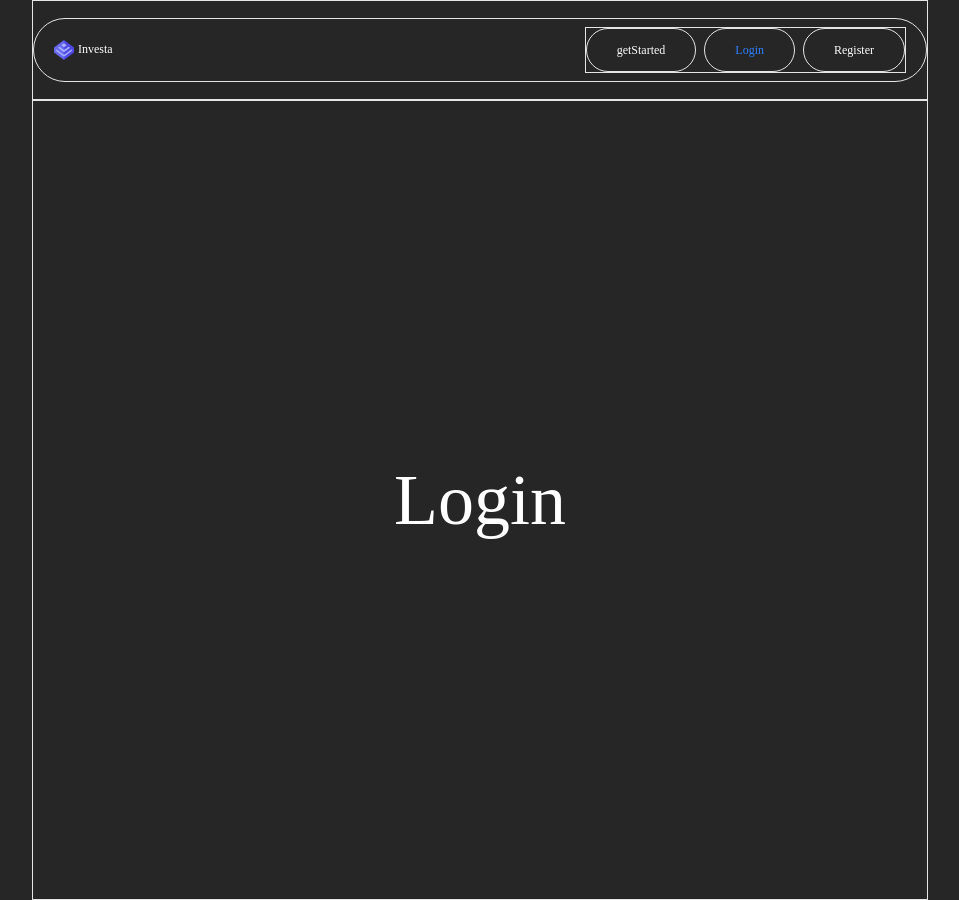
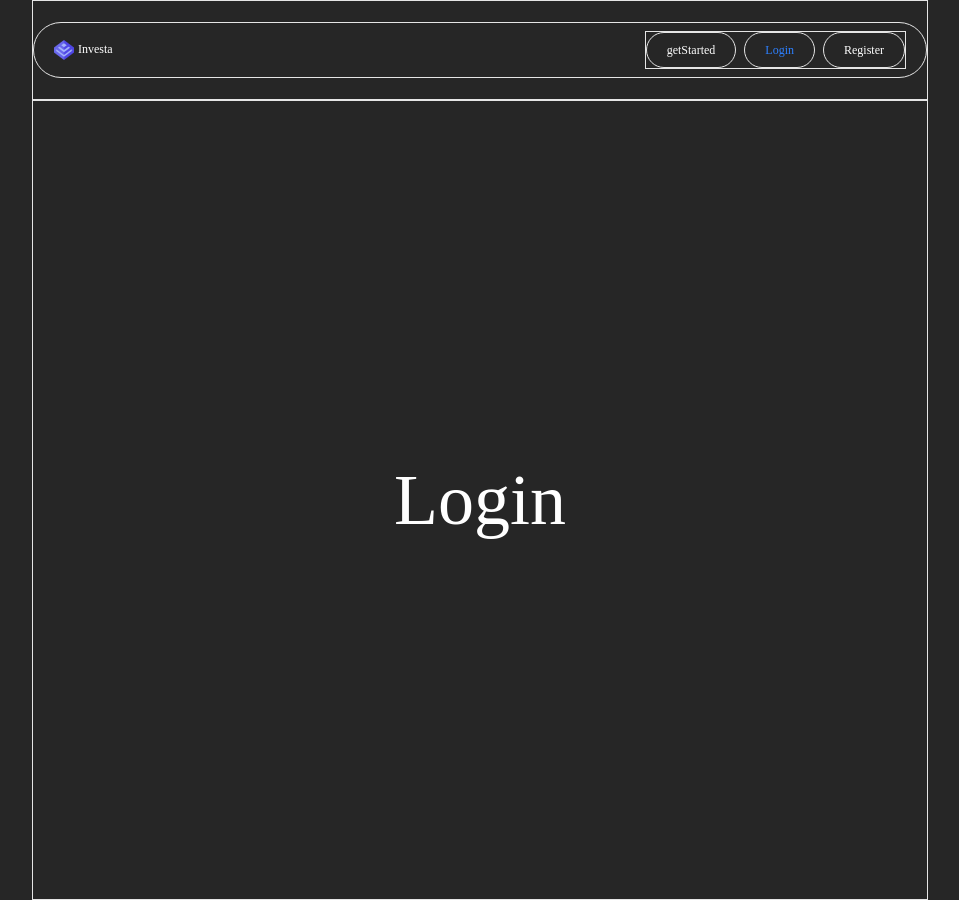
Before and after one commit to GauravShambharkar/Investa-FE, a React app: page /signin in a window 1280 px wide. Shown: the whole page, without its empty margins (160-1119 px from the left). Built offline with nearby package versions, Linux system fonts and the light colour scheme; no server answers; the HTML template or start-up script is replaced by a standard one.

Commit message:
Stockfilter

```diff
--- a/src/components/Navbar/Navbar.tsx
+++ b/src/components/Navbar/Navbar.tsx
@@ -14,37 +14,37 @@ const Navbar = () => {
           {/* right side navigation elements */}
 
           <div className="flex gap-2 border max-[550px]:hidden">
-            <div className="border p-1.5 ycenter rounded-full ">
+            <div className="border p-1 ycenter rounded-full ">
               <NavLink
                 to="/getStarted"
                 className={({ isActive }) =>
                   isActive
-                    ? "text-blue-500 transition-all ease-in-out duration-250 px-6 py-1.5 rounded-full ycenter"
-                    : "text-[white] transition-all ease-in-out duration-250 px-6 py-1.5 ycenter rounded-full hover:bg-[#dfdfdf52] "
+                    ? "text-blue-500 transition-all ease-in-out duration-250 px-4 py-1 rounded-full ycenter"
+                    : "text-[white] transition-all ease-in-out duration-250 px-4 py-1 ycenter rounded-full hover:bg-[#dfdfdf52] "
                 }
               >
                 getStarted
               </NavLink>
             </div>
-            <div className="border p-1.5 ycenter rounded-full ">
+            <div className="border p-1 ycenter rounded-full ">
               <NavLink
                 to="/signin"
                 className={({ isActive }) =>
                   isActive
-                    ? "text-blue-500 transition-all ease-in-out duration-250 px-6 py-1.5 rounded-full ycenter"
-                    : "text-[white] transition-all ease-in-out duration-250 px-6 py-1.5 ycenter rounded-full hover:bg-[#dfdfdf52] "
+                    ? "text-blue-500 transition-all ease-in-out duration-250 px-4 py-1 rounded-full ycenter"
+                    : "text-[white] transition-all ease-in-out duration-250 px-4 py-1 ycenter rounded-full hover:bg-[#dfdfdf52] "
                 }
               >
                 Login
               </NavLink>
             </div>
-            <div className="border p-1.5 ycenter rounded-full ">
+            <div className="border p-1 ycenter rounded-full ">
               <NavLink
                 to="/signup"
                 className={({ isActive }) =>
                   isActive
-                    ? "text-blue-500 transition-all ease-in-out duration-250 px-6 py-1.5 rounded-full ycenter"
-                    : "text-[white] transition-all ease-in-out duration-250 px-6 py-1.5 ycenter rounded-full hover:bg-[#dfdfdf52] "
+                    ? "text-blue-500 transition-all ease-in-out duration-250 px-4 py-1 rounded-full ycenter"
+                    : "text-[white] transition-all ease-in-out duration-250 px-4 py-1 ycenter rounded-full hover:bg-[#dfdfdf52] "
                 }
               >
                 Register
--- a/src/components/getStarted/IsNotInvestedStock.tsx
+++ b/src/components/getStarted/IsNotInvestedStock.tsx
@@ -19,7 +19,7 @@ const IsNotInvestedStock: React.FC<IsNotInvestedStockProps> = ({
 
       <button
         onClick={() => {
-          setpaymentGateway(false);
+          setpaymentGateway(true);
           setSelectedStock(item.stock);
           console.log(item);
         }}
--- a/src/components/getStarted/StockFeed.tsx
+++ b/src/components/getStarted/StockFeed.tsx
@@ -25,6 +25,14 @@ const StockFeed = () => {
     setOpenIndex(openIndex === index ? null : index);
   }
 
+  const [filterQeury, setFilterQeury] = useState("");
+
+  function stockSearchQuery(e: any) {
+    const query = e.target.value;
+    setFilterQeury(query);
+    return console.log(query);
+  }
+
   return (
     <div className="p-4 flex flex-col gap-3">
       {/* Header */}
@@ -37,7 +45,8 @@ const StockFeed = () => {
         <div className="flex gap-2 items-center">
           <input
             type="search"
-            className="border p-2 rounded-2xl focus:outline-blue-300"
+            onChange={stockSearchQuery}
+            className="border px-4 py-2 w-70 rounded-lg focus:outline-blue-300"
             placeholder="Search Stock"
           />
           <button className="text-sm text-blue-500 hover:underline">
@@ -47,7 +56,16 @@ const StockFeed = () => {
       </div>
 
       {/* Stock List */}
-      {stockList.map((item, index) => (
+      {filterQeury ? (
+        stockList
+          .filter((item) =>
+            item.stock.toLowerCase().includes(filterQeury.toLowerCase())
+          )
+          .map((item: any) => (
+            <div className="text-white border">{item.stock}</div>
+          ))
+      ) : stockList.length > 0 ? (
+        stockList.map((item, index) => (
           <div
             key={index}
             className="border p-3 transition-all duration-300 ease-in-out rounded-md hover:bg-[#5454541a] flex flex-col gap-2 cursor-pointer"
@@ -100,7 +118,13 @@ const StockFeed = () => {
               </div>
             )}
           </div>
-      ))}
+        ))
+      ) : (
+        <div className="allcenter w-full h-100 border">
+          <p>No Stockes available right now</p>
+        </div>
+      )}
+
       {paymentGateway && (
         <PaymentGateway
           setpaymentGateway={setpaymentGateway}
```
Lines whose indentation alone changed are shown as unchanged.
